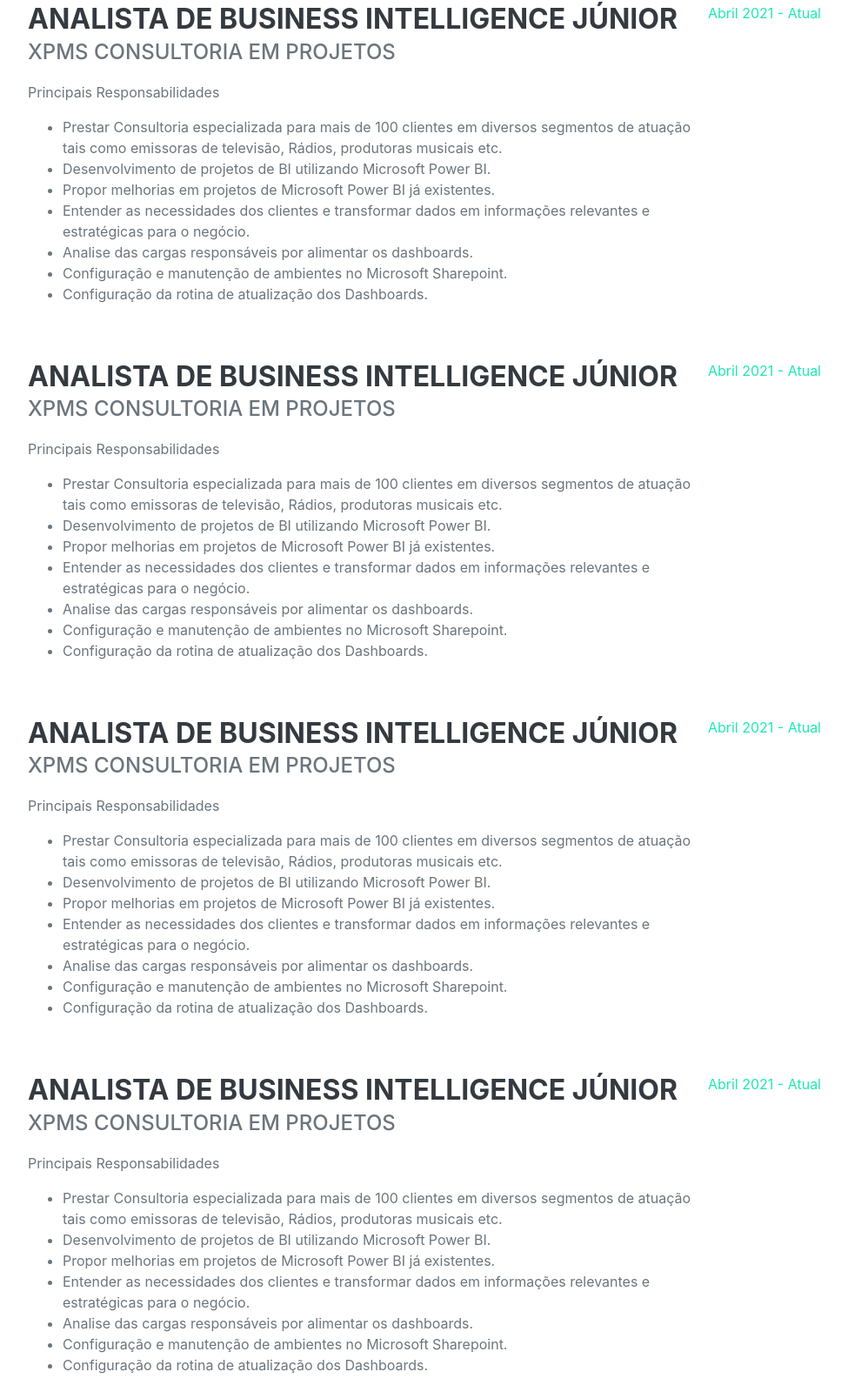
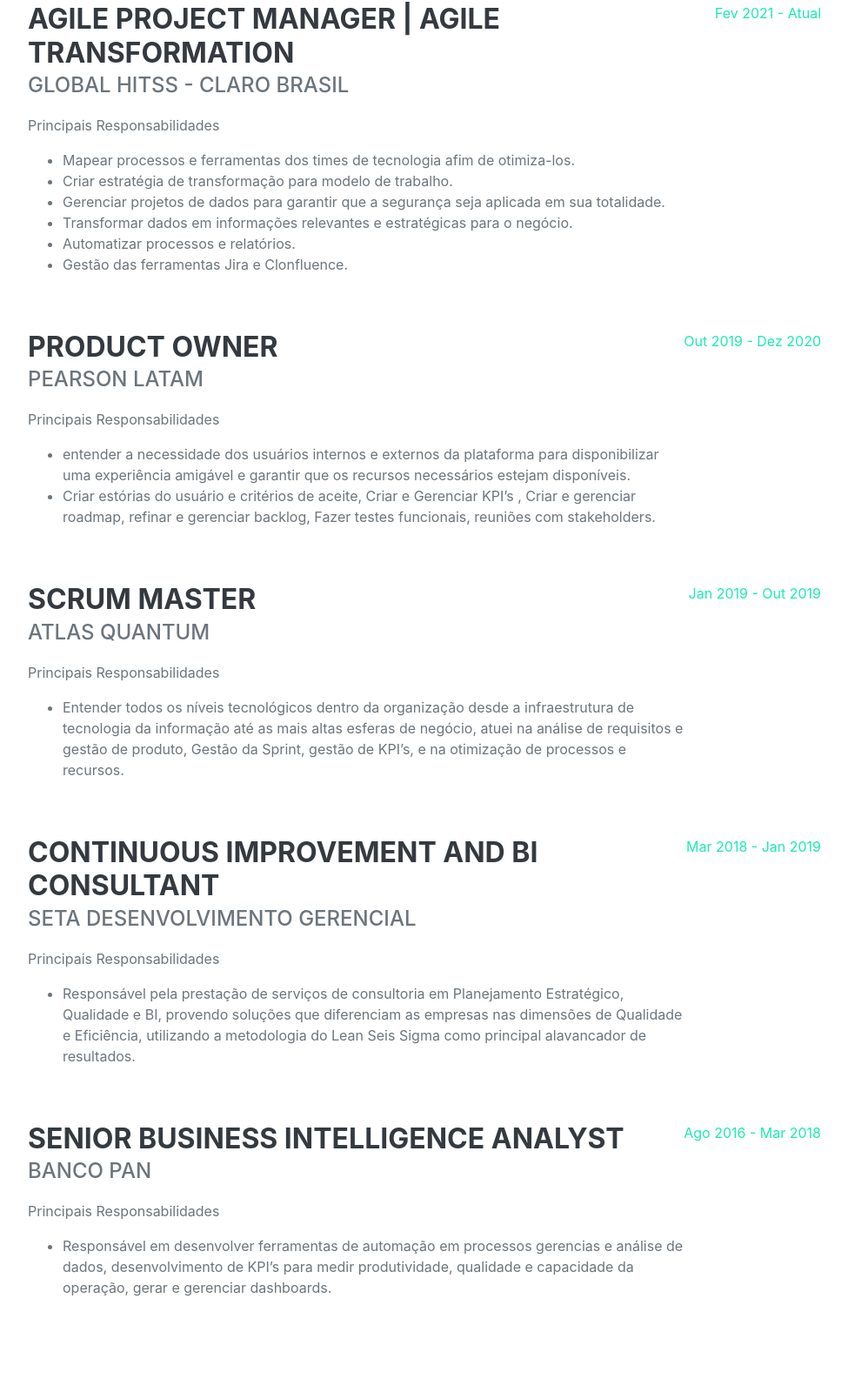
Before and after one commit to pricardoeng/PauloSilva, a plain HTML site: page index.html in a window 1280 px wide. Shown: the part 993-2593 px from the top of the page at 87% size, without its empty margins (288-1263 px from the left). Drawn offline with nearby package versions, Linux system fonts and the light colour scheme; a web font is replaced by a local one.

Commit message:
Add files via upload

```diff
--- a/index.html
+++ b/index.html
@@ -51,10 +51,14 @@
                         <a href="mailto:name@email.com">pricardo.eng@gmail.com</a>
                     </div>
                     <p class="lead mb-5">
-                     Engenheiro de Produção com especialização em Gerenciamento ágil de projetos
-                     e formação Lean Six Sigma Green Belt, Atualmente Trabalho na Pearson Latam
-                     como Product Owner.
+
+                     Após larga experiência como Analista de Inteligencia de Negocios, me aprimorei nas Principais ferramentas para trabalhar com Business Intelligence em todas as suas fases,
+                     extração, transformação e carga.
+                     Contudo, tive a oportunidade de fazer a migração para area de Projetos e me apaixonei, ao longo do tempo me especializei em metolologias e ferramentas para gestão de projetos tradicionais e Ágeis.
+
                     <p class="lead mb-5">Neste portfólio reuni os principais projetos e informações detalhadas sobre minha trajetória profissional e acadêmica.    </p>
+
+                     <!--Graduado em Engenharia de Produção e com  especializações em: Business Agility and Agile Project Management, Six Sigma e Big Data.-->
 
                     <div class="social-icons">
                         <a class="social-icon" href="https://www.linkedin.com/in/pr-silva/"><i class="fab fa-linkedin-in"></i></a>
@@ -66,100 +70,93 @@
             <!-- Experience-->
             <section class="resume-section" id="experience">
                 <div class="resume-section-content">
-                    <h2 class="mb-5">Experiência</h2>
+                    <h2 class="mb-5">Experiências</h2>
 
                      <div class="d-flex flex-column flex-md-row justify-content-between mb-5">
                         <div class="flex-grow-1">
-                            <h3 class="mb-0">Analista de Business Intelligence Júnior</h3>
-                            <div class="subheading mb-3">XPMS Consultoria em Projetos</div>
+                            <h3 class="mb-0">Agile Project Manager | Agile Transformation</h3>
+                            <div class="subheading mb-3">Global Hitss - Claro Brasil</div>
                             <p>Principais Responsabilidades</p>
                             <ul>
-                                <li>Prestar Consultoria especializada para mais de 100 clientes em diversos segmentos de atuação tais como emissoras de televisão, Rádios, produtoras musicais etc.</li>
-                                <li>Desenvolvimento de projetos de BI utilizando Microsoft Power BI.</li>
-                                <li>Propor melhorias em projetos de Microsoft Power BI já existentes.</li>
-                                <li>Entender as necessidades dos clientes e transformar dados em informações relevantes e estratégicas para o negócio.</li>
-                                <li>Analise das cargas responsáveis por alimentar os dashboards.</li>
-                                <li>Configuração e manutenção de ambientes no Microsoft Sharepoint.</li>
-                                <li>Configuração da rotina de atualização dos Dashboards.</li>
+                                <li>Mapear processos e ferramentas dos times de tecnologia afim de otimiza-los.</li>
+                                <li>Criar estratégia de transformação para modelo de trabalho.</li>
+                                <li>Gerenciar projetos de dados para garantir que a segurança seja aplicada em sua totalidade.</li>
+                                <li>Transformar dados em informações relevantes e estratégicas para o negócio.</li>
+                                <li>Automatizar processos e relatórios.</li>
+                                <li>Gestão das ferramentas Jira e Clonfluence.</li>
+
                             </ul>
                         </div>
-                        <div class="flex-shrink-0"><span class="text-primary">Abril 2021  - Atual</span></div>
+                        <div class="flex-shrink-0"><span class="text-primary">Fev 2021  - Atual</span></div>
                         </div>
 
 
                         <div class="d-flex flex-column flex-md-row justify-content-between mb-5">
                            <div class="flex-grow-1">
-                               <h3 class="mb-0">Analista de Business Intelligence Júnior</h3>
-                               <div class="subheading mb-3">XPMS Consultoria em Projetos</div>
+                               <h3 class="mb-0">Product Owner</h3>
+                               <div class="subheading mb-3">Pearson Latam</div>
                                <p>Principais Responsabilidades</p>
                                <ul>
-                                   <li>Prestar Consultoria especializada para mais de 100 clientes em diversos segmentos de atuação tais como emissoras de televisão, Rádios, produtoras musicais etc.</li>
-                                   <li>Desenvolvimento de projetos de BI utilizando Microsoft Power BI.</li>
-                                   <li>Propor melhorias em projetos de Microsoft Power BI já existentes.</li>
-                                   <li>Entender as necessidades dos clientes e transformar dados em informações relevantes e estratégicas para o negócio.</li>
-                                   <li>Analise das cargas responsáveis por alimentar os dashboards.</li>
-                                   <li>Configuração e manutenção de ambientes no Microsoft Sharepoint.</li>
-                                   <li>Configuração da rotina de atualização dos Dashboards.</li>
+                                   <li>entender a necessidade dos usuários internos e externos da
+                                    plataforma para disponibilizar uma experiência amigável e garantir que os
+                                    recursos necessários estejam disponíveis.</li>
+                                   <li>Criar estórias do usuário e critérios de aceite, Criar e Gerenciar KPI’s , Criar e gerenciar roadmap, refinar e gerenciar
+                                    backlog, Fazer testes funcionais, reuniões com stakeholders.</li>
+
                                </ul>
                            </div>
-                           <div class="flex-shrink-0"><span class="text-primary">Abril 2021  - Atual</span></div>
+                           <div class="flex-shrink-0"><span class="text-primary">Out 2019  - Dez 2020</span></div>
                            </div>
 
 
                            <div class="d-flex flex-column flex-md-row justify-content-between mb-5">
                               <div class="flex-grow-1">
-                                  <h3 class="mb-0">Analista de Business Intelligence Júnior</h3>
-                                  <div class="subheading mb-3">XPMS Consultoria em Projetos</div>
+                                  <h3 class="mb-0">Scrum Master</h3>
+                                  <div class="subheading mb-3">Atlas Quantum</div>
                                   <p>Principais Responsabilidades</p>
                                   <ul>
-                                      <li>Prestar Consultoria especializada para mais de 100 clientes em diversos segmentos de atuação tais como emissoras de televisão, Rádios, produtoras musicais etc.</li>
-                                      <li>Desenvolvimento de projetos de BI utilizando Microsoft Power BI.</li>
-                                      <li>Propor melhorias em projetos de Microsoft Power BI já existentes.</li>
-                                      <li>Entender as necessidades dos clientes e transformar dados em informações relevantes e estratégicas para o negócio.</li>
-                                      <li>Analise das cargas responsáveis por alimentar os dashboards.</li>
-                                      <li>Configuração e manutenção de ambientes no Microsoft Sharepoint.</li>
-                                      <li>Configuração da rotina de atualização dos Dashboards.</li>
+                                      <li>Entender todos os níveis tecnológicos dentro da organização desde a
+                                       infraestrutura de tecnologia da informação até as mais altas esferas de
+                                       negócio, atuei na análise de requisitos e gestão de produto, Gestão da Sprint,
+                                       gestão de KPI’s, e na otimização de processos e recursos.</li>
+
                                   </ul>
                               </div>
-                              <div class="flex-shrink-0"><span class="text-primary">Abril 2021  - Atual</span></div>
+                              <div class="flex-shrink-0"><span class="text-primary">Jan 2019  - Out 2019</span></div>
                               </div>
 
 
                               <div class="d-flex flex-column flex-md-row justify-content-between mb-5">
                                  <div class="flex-grow-1">
-                                     <h3 class="mb-0">Analista de Business Intelligence Júnior</h3>
-                                     <div class="subheading mb-3">XPMS Consultoria em Projetos</div>
+                                     <h3 class="mb-0">Continuous Improvement and BI Consultant</h3>
+                                     <div class="subheading mb-3">Seta Desenvolvimento Gerencial</div>
                                      <p>Principais Responsabilidades</p>
                                      <ul>
-                                         <li>Prestar Consultoria especializada para mais de 100 clientes em diversos segmentos de atuação tais como emissoras de televisão, Rádios, produtoras musicais etc.</li>
-                                         <li>Desenvolvimento de projetos de BI utilizando Microsoft Power BI.</li>
-                                         <li>Propor melhorias em projetos de Microsoft Power BI já existentes.</li>
-                                         <li>Entender as necessidades dos clientes e transformar dados em informações relevantes e estratégicas para o negócio.</li>
-                                         <li>Analise das cargas responsáveis por alimentar os dashboards.</li>
-                                         <li>Configuração e manutenção de ambientes no Microsoft Sharepoint.</li>
-                                         <li>Configuração da rotina de atualização dos Dashboards.</li>
+                                         <li>Responsável pela prestação de serviços de consultoria em
+                                          Planejamento Estratégico, Qualidade e BI, provendo soluções que diferenciam
+                                          as empresas nas dimensões de Qualidade e Eficiência, utilizando a
+                                          metodologia do Lean Seis Sigma como principal alavancador de resultados.</li>
+
                                      </ul>
                                  </div>
-                                 <div class="flex-shrink-0"><span class="text-primary">Abril 2021  - Atual</span></div>
+                                 <div class="flex-shrink-0"><span class="text-primary">Mar 2018  - Jan 2019</span></div>
                                  </div>
 
 
                                  <div class="d-flex flex-column flex-md-row justify-content-between mb-5">
                                     <div class="flex-grow-1">
-                                        <h3 class="mb-0">Analista de Business Intelligence Júnior</h3>
-                                        <div class="subheading mb-3">XPMS Consultoria em Projetos</div>
+                                        <h3 class="mb-0">Senior Business Intelligence Analyst</h3>
+                                        <div class="subheading mb-3">Banco Pan</div>
                                         <p>Principais Responsabilidades</p>
                                         <ul>
-                                            <li>Prestar Consultoria especializada para mais de 100 clientes em diversos segmentos de atuação tais como emissoras de televisão, Rádios, produtoras musicais etc.</li>
-                                            <li>Desenvolvimento de projetos de BI utilizando Microsoft Power BI.</li>
-                                            <li>Propor melhorias em projetos de Microsoft Power BI já existentes.</li>
-                                            <li>Entender as necessidades dos clientes e transformar dados em informações relevantes e estratégicas para o negócio.</li>
-                                            <li>Analise das cargas responsáveis por alimentar os dashboards.</li>
-                                            <li>Configuração e manutenção de ambientes no Microsoft Sharepoint.</li>
-                                            <li>Configuração da rotina de atualização dos Dashboards.</li>
+                                            <li>Responsável em desenvolver ferramentas de automação em
+                                             processos gerencias e análise de dados, desenvolvimento de KPI’s para medir
+                                             produtividade, qualidade e capacidade da operação, gerar e gerenciar
+                                             dashboards.</li>
+
                                         </ul>
                                     </div>
-                                    <div class="flex-shrink-0"><span class="text-primary">Abril 2021  - Atual</span></div>
+                                    <div class="flex-shrink-0"><span class="text-primary">Ago 2016  - Mar 2018</span></div>
                                     </div>
 
                 </div>
@@ -420,11 +417,12 @@
                     <h2 class="mb-5">Interesses</h2>
                     <p>Ingressar na área de Dados em funções como:</p>
                     <ul>
-                        <li>Analista de dados</li>
-                        <li>Analista de Business Intelligence</li>
-                        <li>Analista de Banco de Dados</li>
-                        <li>Analista de Data Visualization</li>
-                        <li>Administração de Banco de dados</li>
+                        <li>Scrum Master</li>
+                        <li>Product Owner</li>
+                        <li>Gerente de Projetos</li>
+                        <li>Analista de dados Senior</li>
+                        <li>Analista de Business Intelligence Senior</li>
+
                     </ul>
                 </div>
             </section>
```
